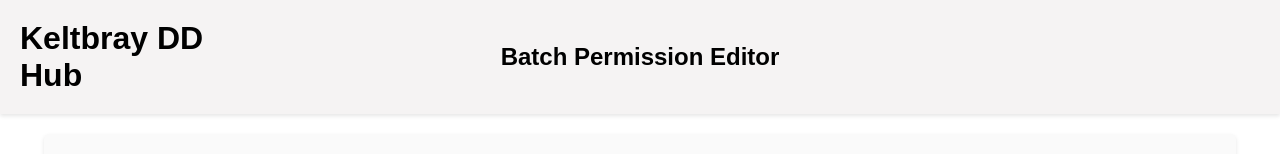
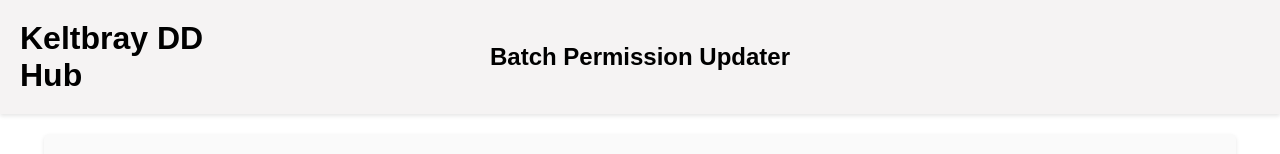
Before and after one commit to colej5/Batch_Permission_Updater, a plain HTML site: page index.html in a window 1280 px wide. Shown: the top 154 px of the page. Drawn offline with nearby package versions, Linux system fonts and the light colour scheme.

Commit message:
Changed Title

```diff
--- a/index.html
+++ b/index.html
@@ -5,7 +5,7 @@
     <script src="js/postPermissions.js"></script>
     <link rel="stylesheet" href="assets/css/main.css">
     <script src="https://cdnjs.cloudflare.com/ajax/libs/gsap/3.9.1/gsap.min.js"></script>
-    <title>Digital Delivery Hub - Start</title>
+    <title>Digital Delivery Hub - Batch Permission Updater</title>
 </head>
 
 <body>
@@ -15,7 +15,7 @@
             <h1>Keltbray DD Hub</h1>
         </div>
         <div class="header-section">
-            <h2>Batch Permission Editor</h2>
+            <h2>Batch Permission Updater</h2>
         </div>
         <div class="header-section">
             <h3></h3>
```
